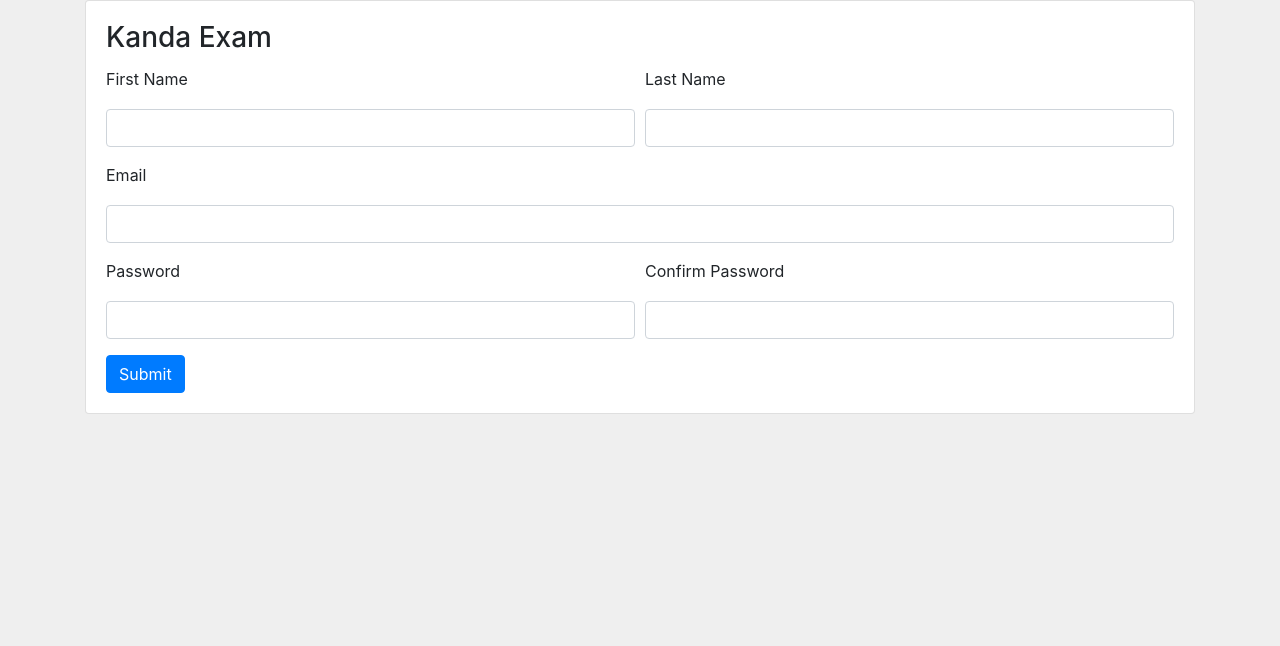
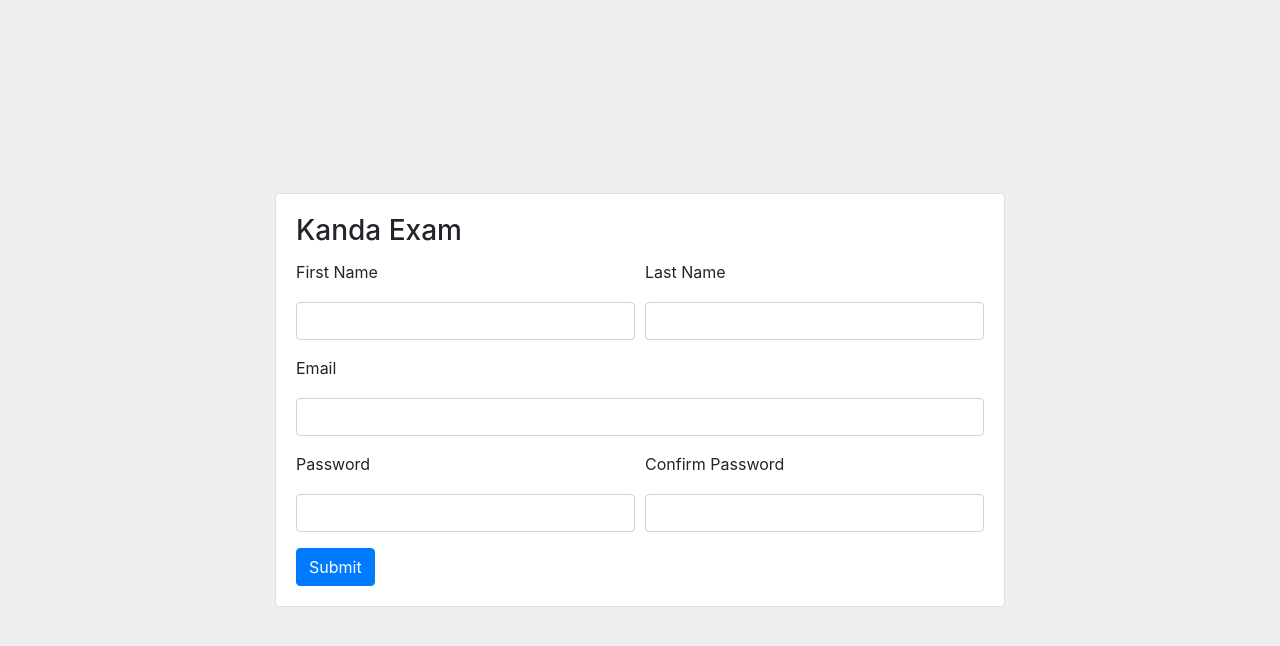
Before and after one commit to radupasparuga/kanda-test, a React (Create React App) app: page / in a window 1280 px wide. Shown: the top 646 px of the page. Built offline with nearby package versions, Linux system fonts and the light colour scheme.

Commit message:
Fixed box layout

```diff
--- a/src/components/App.js
+++ b/src/components/App.js
@@ -26,9 +26,9 @@ const App = () => {
   return (
     <StateProvider initialState={initialState} reducer={reducer}>
       <div className="app">
-        <div className="container">
-          <div className="row">
-            <div className="col-sm-12">
+        <div className="container h-100">
+          <div className="row h-100 justify-content-center align-items-center">
+            <div className="col-sm-8">
               <Form />
             </div>
           </div>
--- a/src/components/Form.js
+++ b/src/components/Form.js
@@ -52,7 +52,7 @@ const Form = () => {
   }
 
   return(
-    <div className="card mx-auto">
+    <div className="card">
       <div className="card-body">
         <h3 className="card-title">Kanda Exam</h3>
         <form onSubmit={handleSubmit}>
--- a/src/styles/App.css
+++ b/src/styles/App.css
@@ -3,5 +3,5 @@ body {
   background-color: #efefef;
 }
 .app {
-  height: 100%;
+  height: 100vh;
 }
--- a/src/styles/App.scss
+++ b/src/styles/App.scss
@@ -4,5 +4,5 @@ body {
 }
 
 .app {
-  height: 100%;
+  height: 100vh;
 }
```
